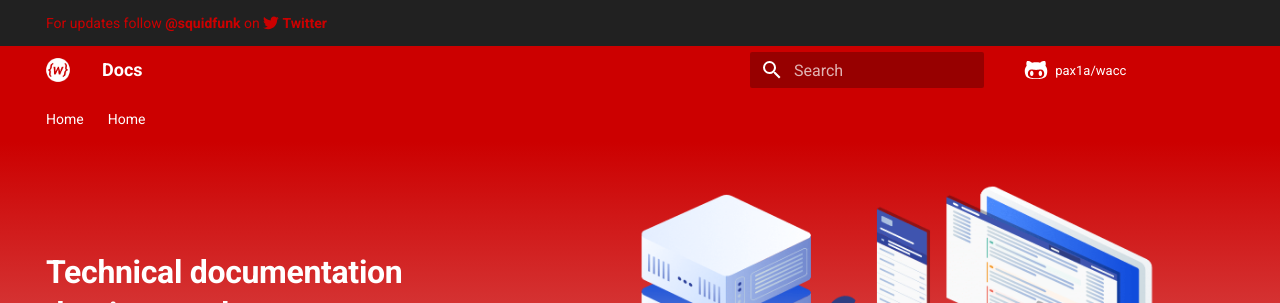
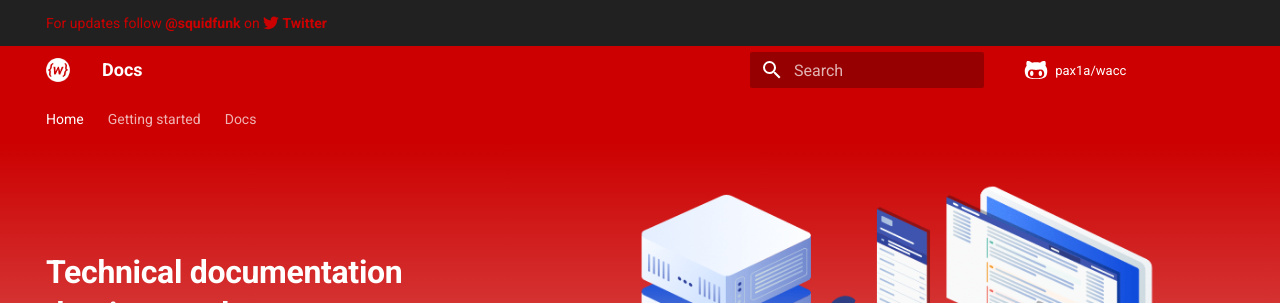
Before and after one commit to pax1a/wacc, an MkDocs documentation site: the page built from docs/index.md, in a window 1280 px wide. Shown: the top 303 px of the page. Built offline with MkDocs 1.6.1 and Material for MkDocs 9.7.7, drawn with Linux system fonts in a browser that asks for light colours; comment, search, counter and statistics services are not loaded.

Commit message:
Update mkdocs.yml

```diff
--- a/mkdocs.yml
+++ b/mkdocs.yml
@@ -17,4 +17,5 @@ google_analytics:
   - auto
 nav:
   - Home: index.md
-  - Docs: index.md
+  - Getting started: getting-started.md
+  - Docs: docs.md
```
